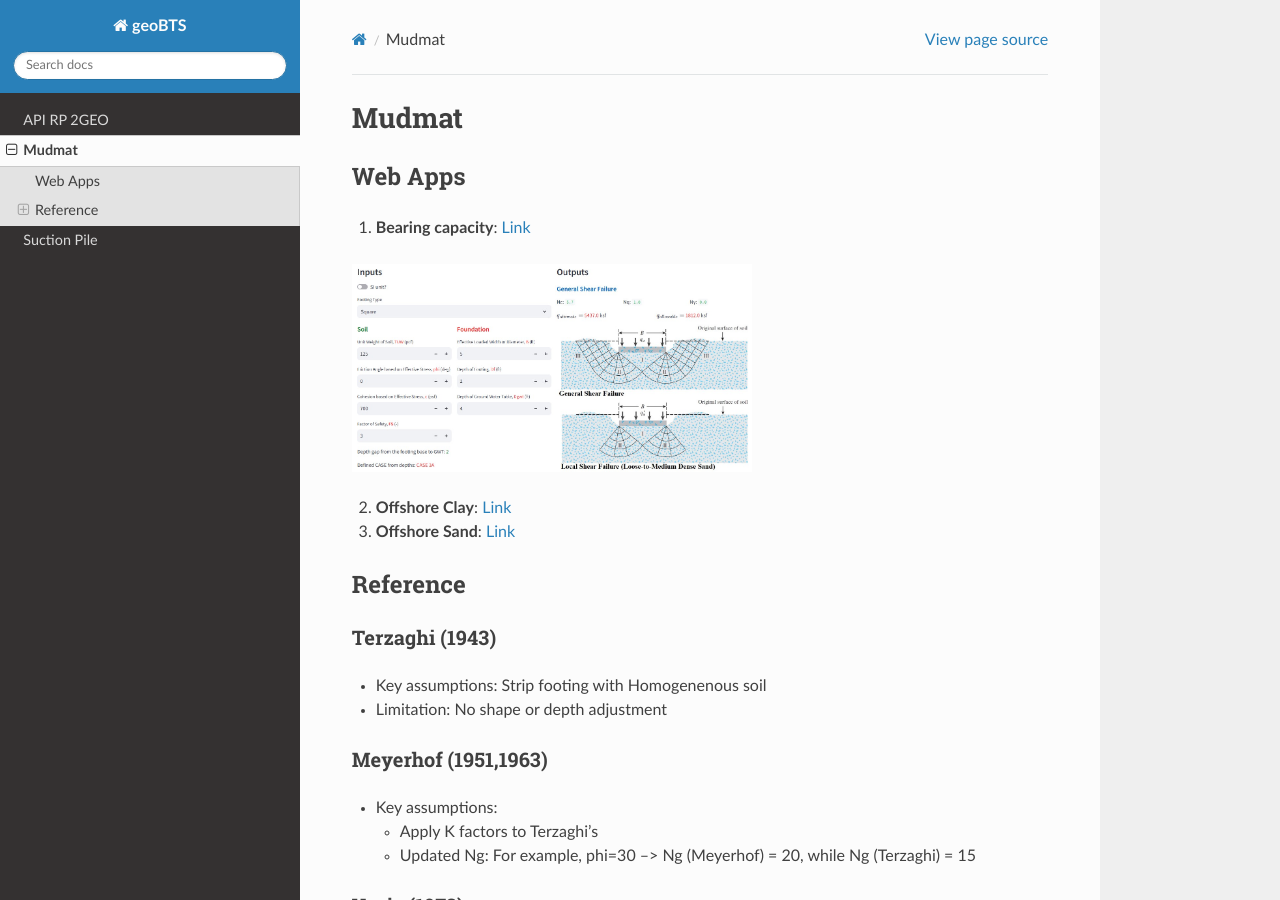
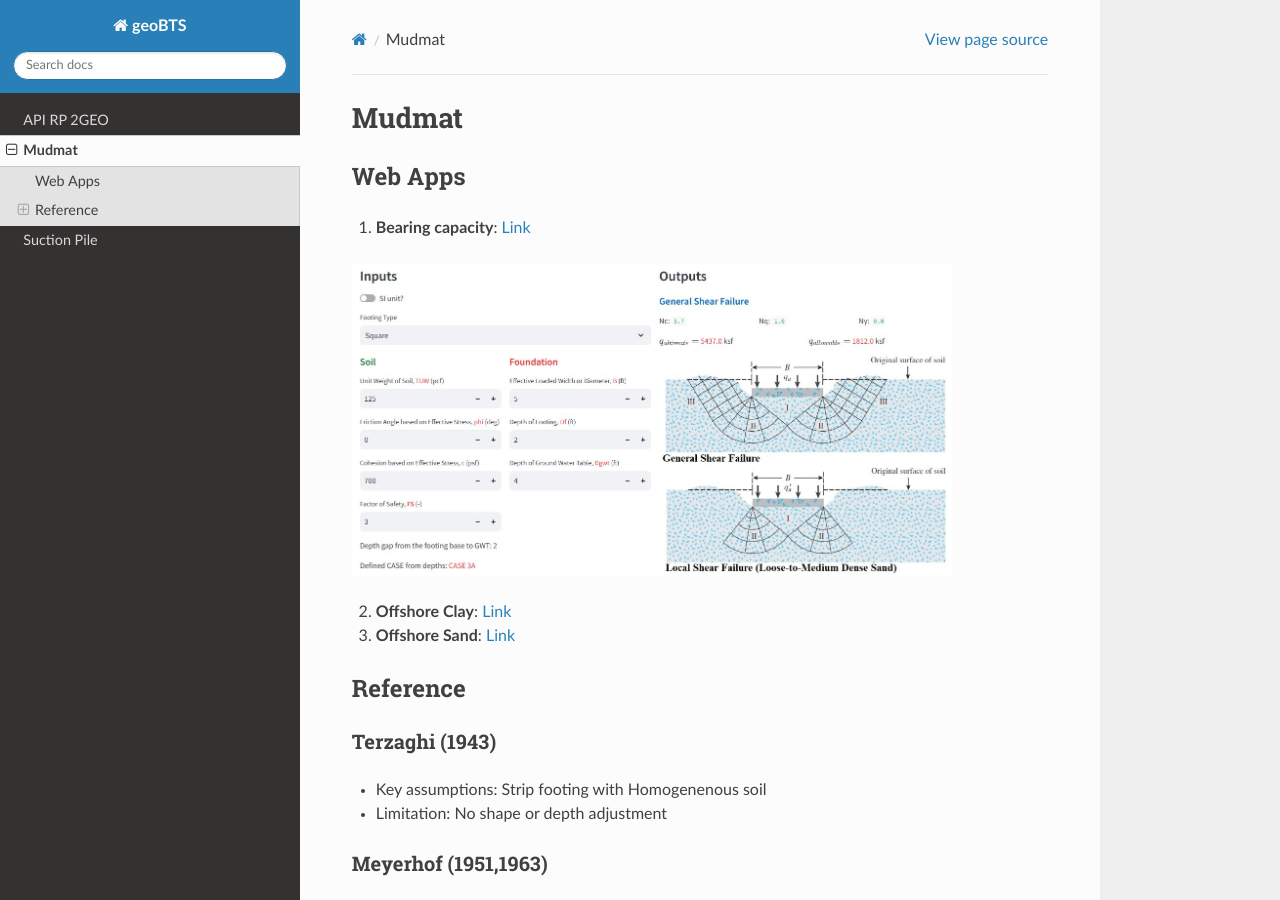
Before and after one commit to jungsohn/geoBTS, a Sphinx documentation site: the page built from docs/source/Mudmat.rst, in a window 1280 px wide and 900 px high. Built offline with Sphinx 7.4.7 and the Read the Docs theme 3.1.0, drawn with Linux system fonts in a browser that asks for light colours.

Commit message:
Update Mudmat.rst

```diff
--- a/docs/source/Mudmat.rst
+++ b/docs/source/Mudmat.rst
@@ -7,8 +7,7 @@ Web Apps
 1. **Bearing capacity**: `Link <https://webapp-mudmat-7f78b3e2018b.herokuapp.com/land_bearing_capacity>`_
 
 .. image:: https://raw.githubusercontent.com/jungsohn/geoBTS/main/docs/images/geoBTS-land_bearing_capacity.jpg
-   :alt: geoBTS Logo
-   :width: 400px
+   :width: 600px
 
 2. **Offshore Clay**: `Link <https://webapp-mudmat-7f78b3e2018b.herokuapp.com/offshore_mudmat_clay>`_
 
```
